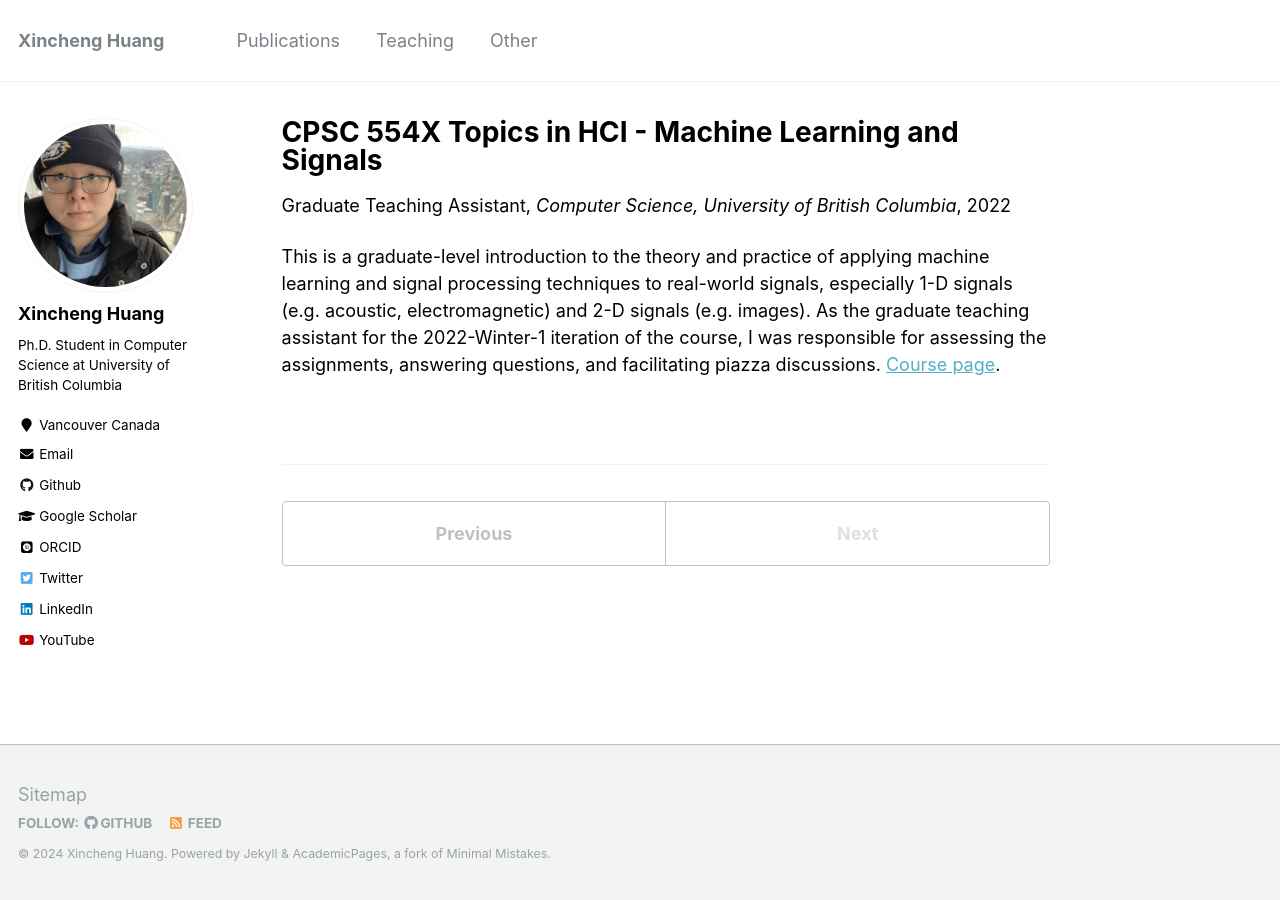
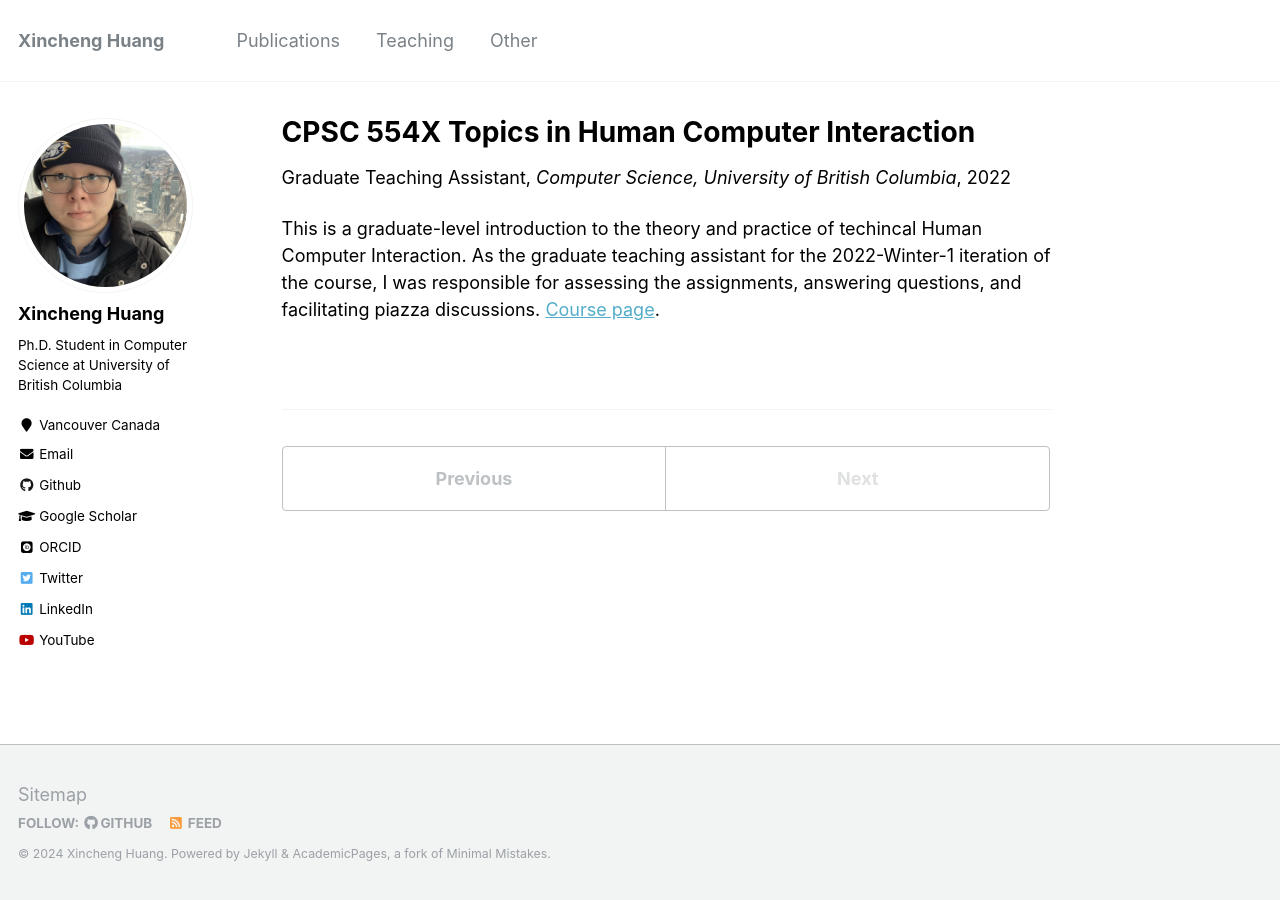
Before and after one commit to Peter-Pater/peter-pater.github.io, a Jekyll site: the page built from _teaching/2022-winter1-teaching-2.md, in a window 1280 px wide. Built offline with Jekyll 4.4.1, drawn with Linux system fonts in a browser that asks for light colours; some web fonts are replaced.

Commit message:
update teaching

```diff
--- a/_teaching/2022-winter1-teaching-2.md
+++ b/_teaching/2022-winter1-teaching-2.md
@@ -1,5 +1,5 @@
 ---
-title: "CPSC 554X Topics in HCI - Machine Learning and Signals"
+title: "CPSC 554X Topics in Human Computer Interaction"
 collection: teaching
 type: "Graduate Teaching Assistant"
 excerpt: ""
@@ -9,4 +9,4 @@ date: 2022-09-01
 location: "Vancouver, Canada"
 ---
 
-This is a graduate-level introduction to the theory and practice of applying machine learning and signal processing techniques to real-world signals, especially 1-D signals (e.g. acoustic, electromagnetic) and 2-D signals (e.g. images). As the graduate teaching assistant for the 2022-Winter-1 iteration of the course, I was responsible for assessing the assignments, answering questions, and facilitating piazza discussions. [Course page](https://courses.students.ubc.ca/cs/courseschedule?pname=subjarea&tname=subj-course&dept=CPSC&course=554X).
+This is a graduate-level introduction to the theory and practice of techincal Human Computer Interaction. As the graduate teaching assistant for the 2022-Winter-1 iteration of the course, I was responsible for assessing the assignments, answering questions, and facilitating piazza discussions. [Course page](https://courses.students.ubc.ca/cs/courseschedule?pname=subjarea&tname=subj-course&dept=CPSC&course=554X).
```
